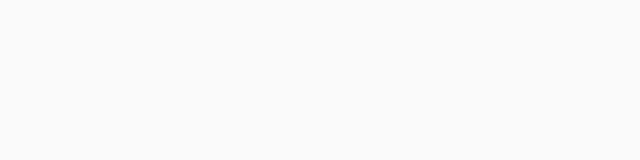
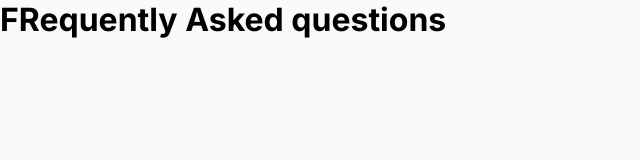
Before and after one commit to MHC32/simple-faq-master, a plain HTML site: page index.html in a window 1280 px wide. Shown: the whole page, without its empty margins (0-640 px from the left). Drawn offline with Linux system fonts and the light colour scheme.

Commit message:
header soon 2%

```diff
--- a/index.html
+++ b/index.html
@@ -24,20 +24,25 @@
 
     body {
       height: 100vh;
-      width: 100vh;
+      width: 100vw;
+      background-color: #D2D5DA;
     }
 
     .container {
       height: 100vh;
-      width: 100vh;
+      width: 100vw;
       background-color: #F8FAFC;
+      display: flex;
     }
+
   </style>
 </head>
 
 <body>
   <div class="container">
-
+    <div class="header">
+      <h1>FRequently Asked questions</h1>
+    </div>
   </div>
 </body>
 
```
